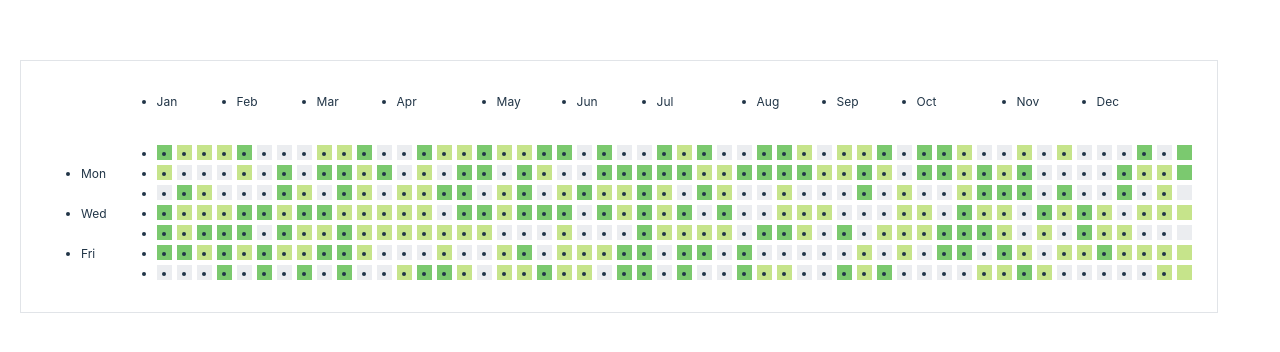
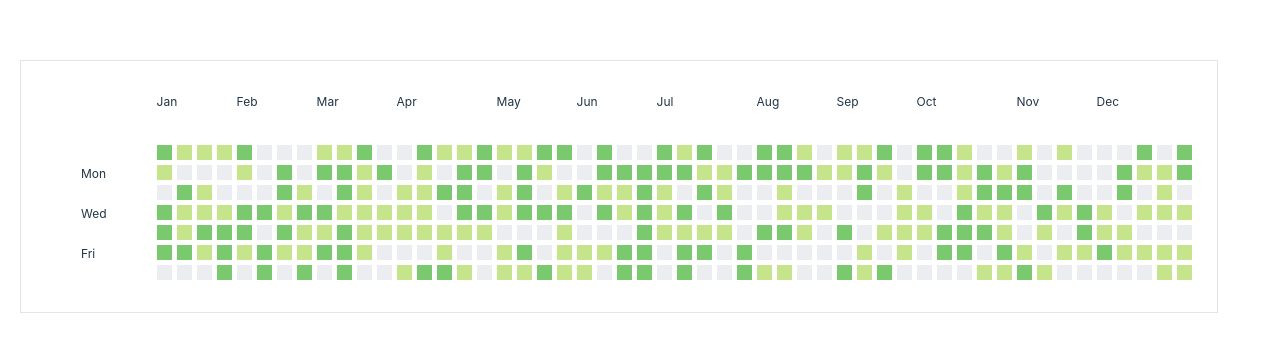
Before and after one commit to keystrm/testing-ground, a website built with Vite: page pages/css/githubContributionCalendar.html in a window 1280 px wide. Shown: the part 214-566 px from the top of the page. Built offline with nearby package versions, Linux system fonts and the light colour scheme.

Commit message:
remove list style

```diff
--- a/pages/css/githubContributionCalendar.html
+++ b/pages/css/githubContributionCalendar.html
@@ -7,7 +7,7 @@
   </head>
   <body>
     <div class="graph">
-      <ul class="months">
+      <ul class="months non-style">
         <li>Jan</li>
         <li>Feb</li>
         <li>Mar</li>
@@ -21,7 +21,7 @@
         <li>Nov</li>
         <li>Dec</li>
       </ul>
-      <ul class="days">
+      <ul class="days non-style">
         <li>Sun</li>
         <li>Mon</li>
         <li>Tue</li>
@@ -30,7 +30,7 @@
         <li>Fri</li>
         <li>Sat</li>
       </ul>
-      <ul class="squares">
+      <ul class="squares non-style">
         <!-- added via javascript -->
       </ul>
     </div>
@@ -128,6 +128,9 @@
     .squares li[data-level="3"] {
       background-color: #196127;
     }
+    .non-style{
+        list-style-type: none;
+    }
   </style>
   <script>
     // Add squares
```
